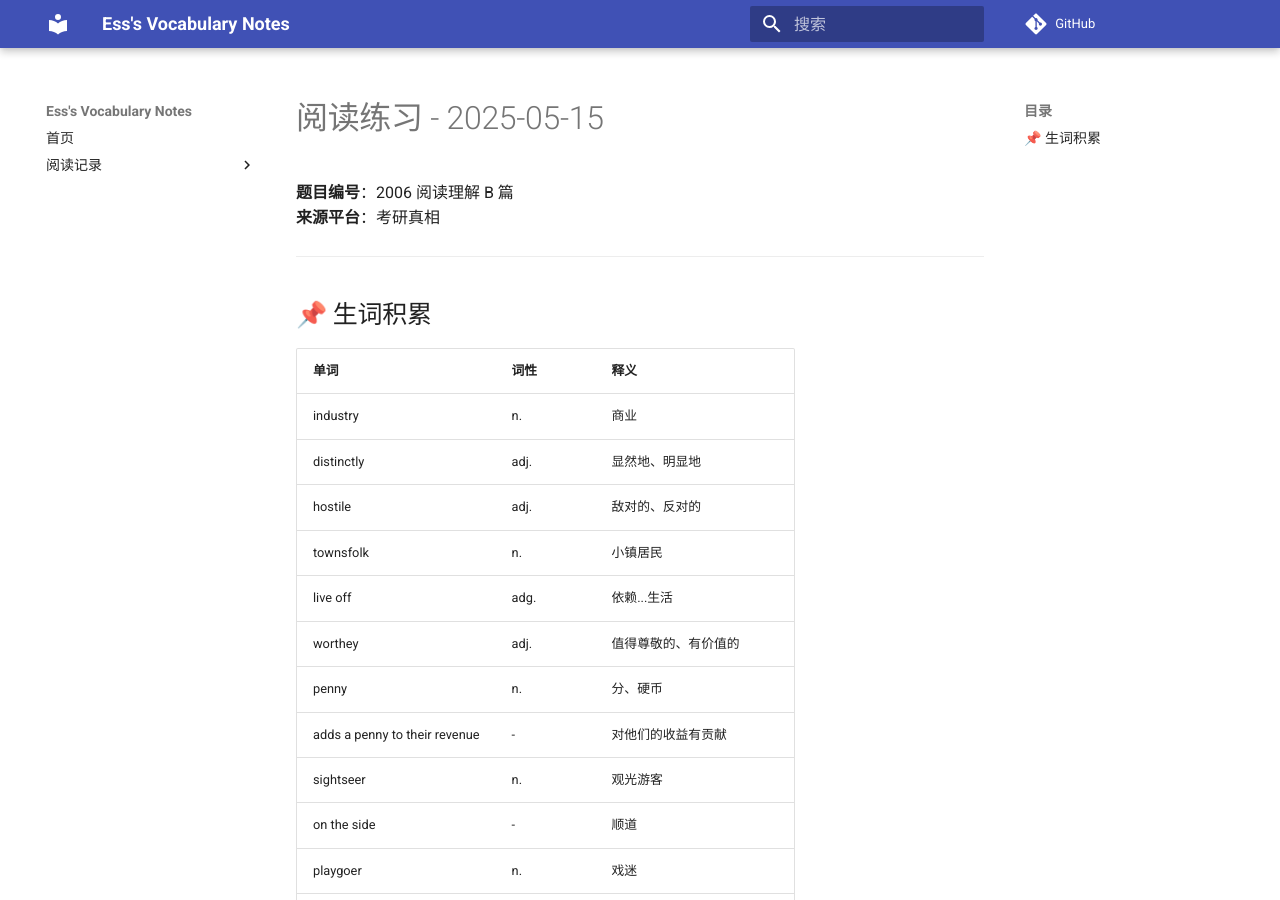
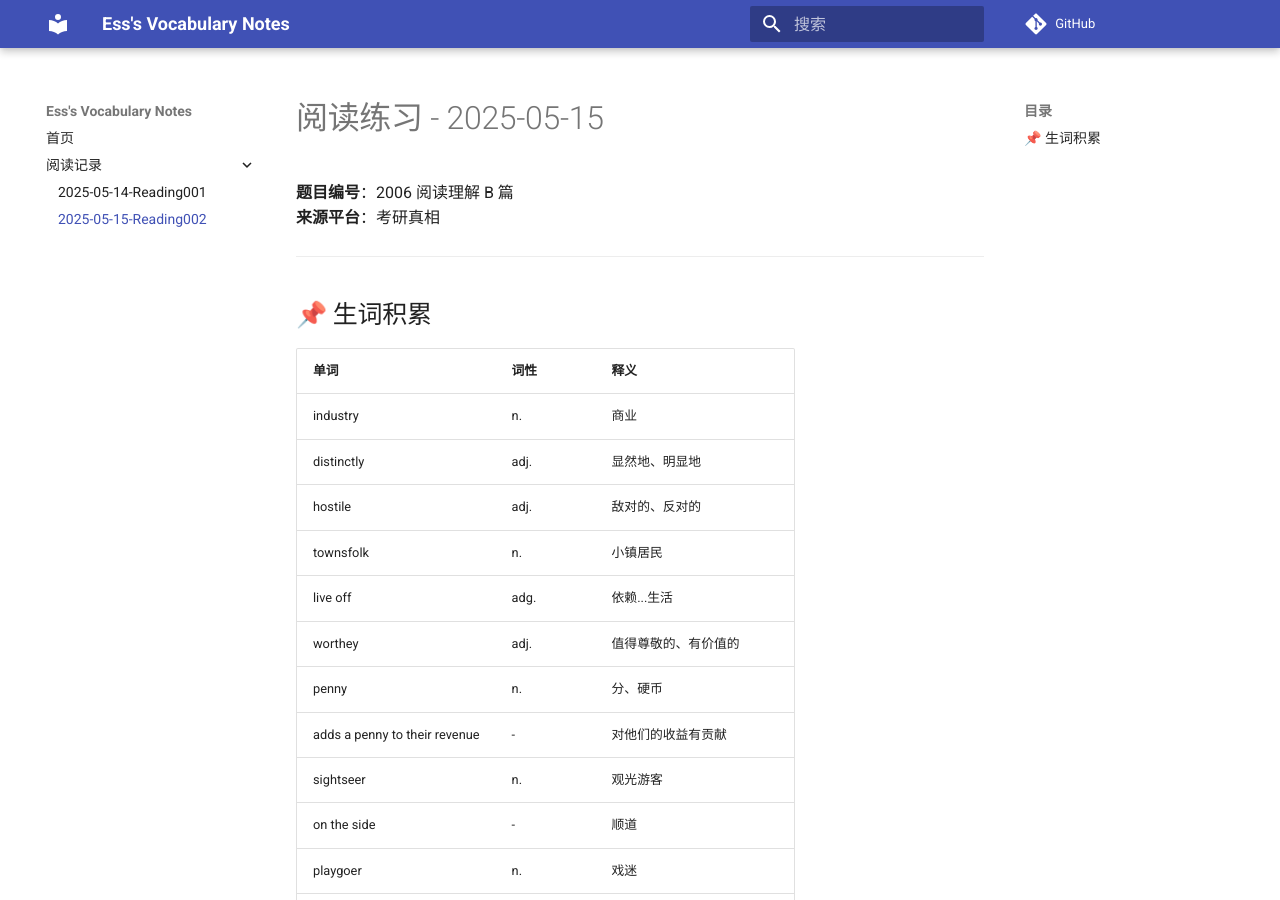
Before and after one commit to Chronos22220399/vocab-notes, an MkDocs documentation site: the page built from docs/2025-05-15_2006-RC-B.md, in a window 1280 px wide and 900 px high. Built offline with MkDocs 1.6.1 and Material for MkDocs 9.7.7, drawn with Linux system fonts in a browser that asks for light colours; comment, search, counter and statistics services are not loaded.

Commit message:
2006年阅读理解B篇 -- 补上配置页面

```diff
--- a/mkdocs.yml
+++ b/mkdocs.yml
@@ -6,6 +6,7 @@ nav:
   - 首页: index.md
   - 阅读记录:
     - 2025-05-14-Reading001: 2025-05-14_2006-RC-A.md
+    - 2025-05-15-Reading002: 2025-05-15_2006-RC-B.md
 
 site_url: https://Chronos22220399.github.io/vocab-notes/
 repo_url: https://github.com/Chronos22220399/vocab-notes
```
